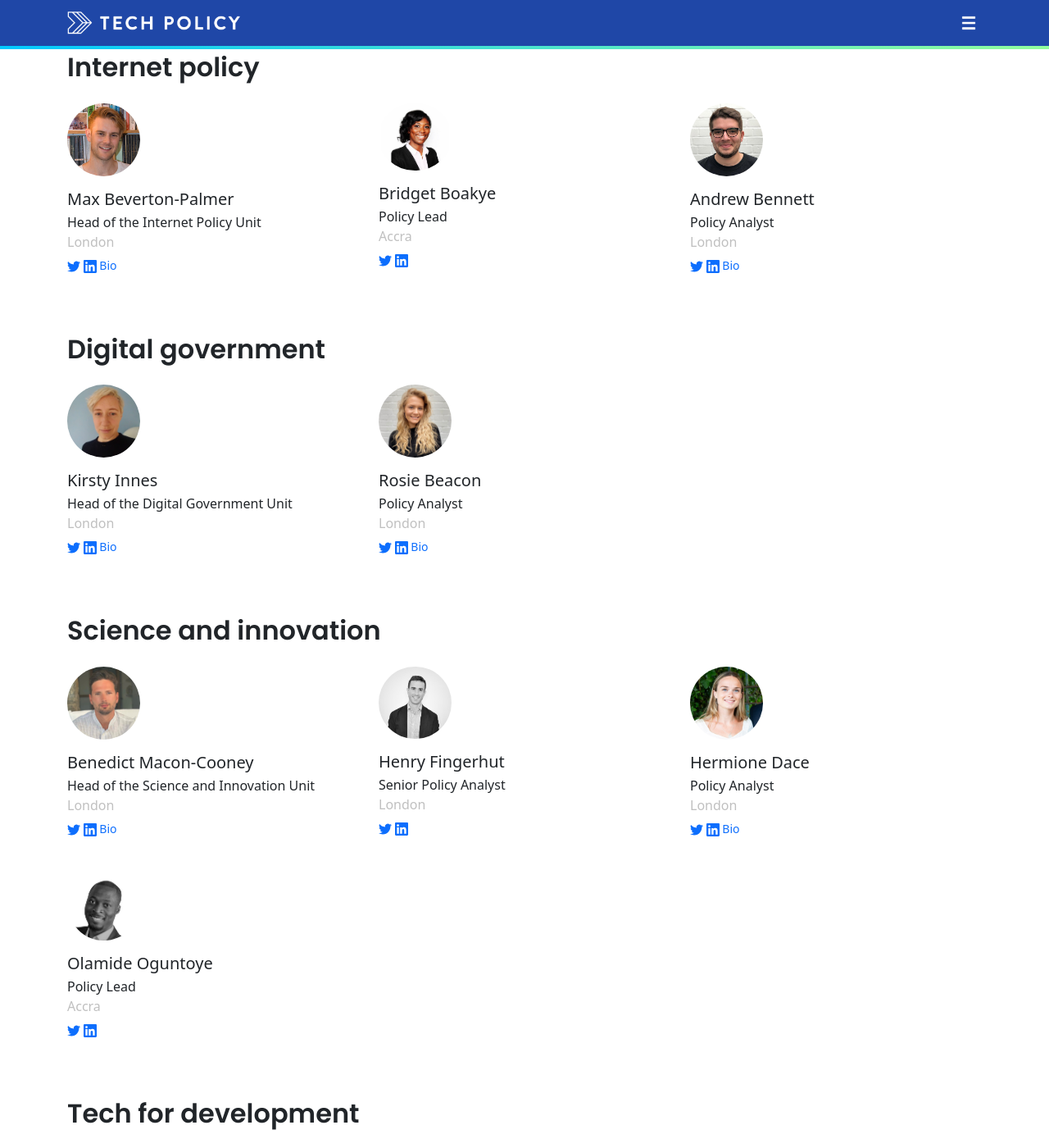
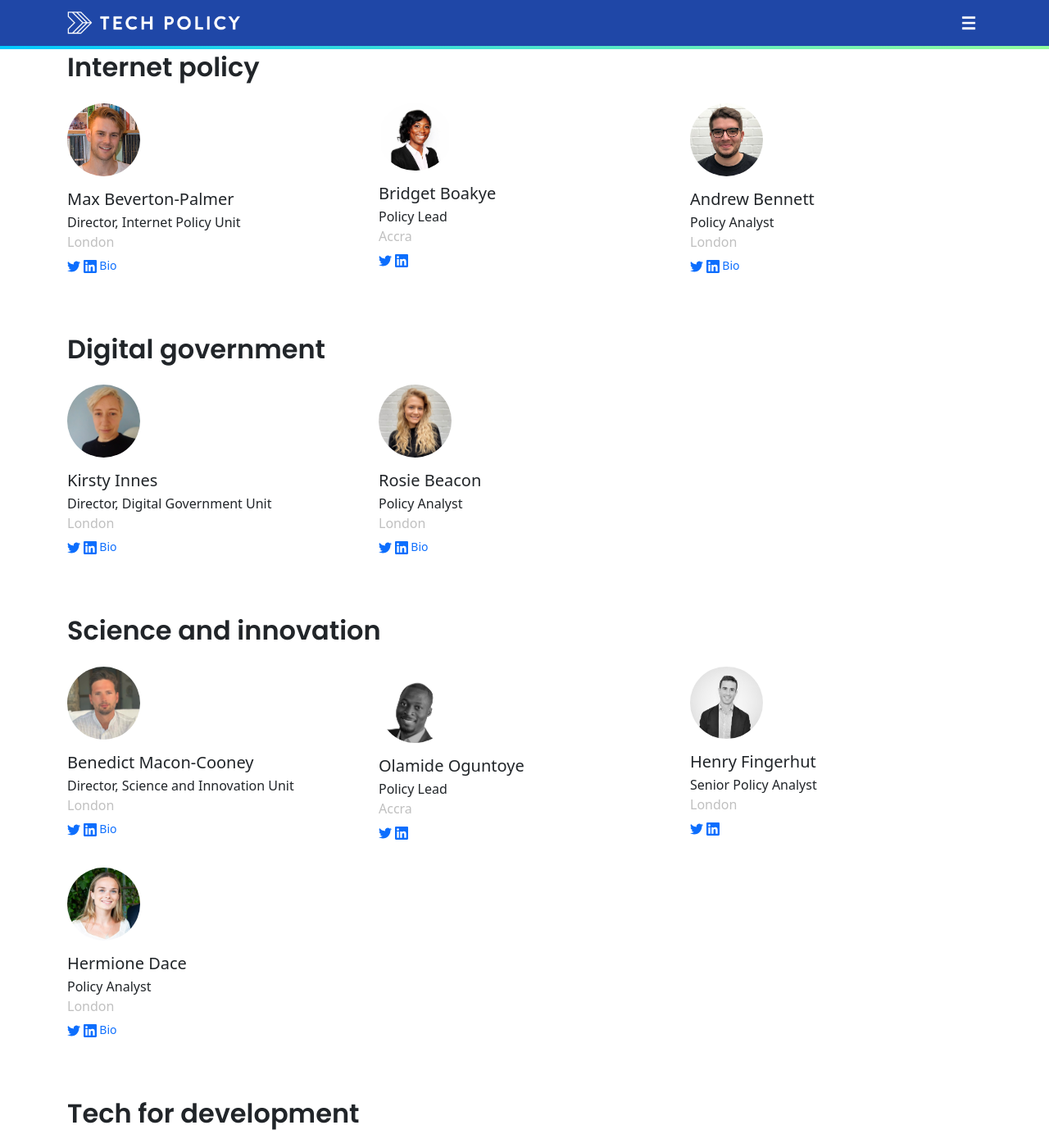
Before and after one commit to techpolicyio/techpolicyio.github.io, a Jekyll site: the page built from pages/people.md, in a window 1280 px wide and 1400 px high, scrolled down 712 px. Shown: the whole window at 82% size. Built offline with Jekyll 4.4.1, drawn with Linux system fonts in a browser that asks for light colours.

Commit message:
Update team.yml

```diff
--- a/_data/team.yml
+++ b/_data/team.yml
@@ -7,7 +7,7 @@
   tw: clry2
   li: clry2
 - name: Max Beverton-Palmer
-  title: Head of the Internet Policy Unit
+  title: Director, Internet Policy Unit
   unit: ipu
   geo: London
   img: max.jpg
@@ -31,7 +31,7 @@
   tw: andrewjb_
   li: andrew-bennett-81a0597a
 - name: Kirsty Innes
-  title: Head of the Digital Government Unit
+  title: Director, Digital Government Unit
   unit: dgu
   geo: London
   img: kirsty.jpg
@@ -47,13 +47,21 @@
   tw: BeaconRosie
   li: rosie-beacon-033470112
 - name: Benedict Macon-Cooney
-  title: Head of the Science and Innovation Unit
+  title: Director, Science and Innovation Unit
   unit: siu
   geo: London
   img: benedict.jpg
   tbi: benedict-macon-cooney
   tw: benedictcooney
   li: benedict-macon-cooney-4516ab29
+- name: Olamide Oguntoye
+  title: Policy Lead
+  unit: siu
+  geo: Accra
+  img: olamide.jpg
+  tbi:
+  tw: olaoguntoye
+  li: olamideoguntoye
 - name: Henry Fingerhut
   title: Senior Policy Analyst
   unit: siu
@@ -110,11 +118,3 @@
   tbi:
   tw: MalaraElizabeth
   li: lizmalara
-- name: Olamide Oguntoye
-  title: Policy Lead
-  unit: siu
-  geo: Accra
-  img: olamide.jpg
-  tbi:
-  tw: olaoguntoye
-  li: olamideoguntoye
```
